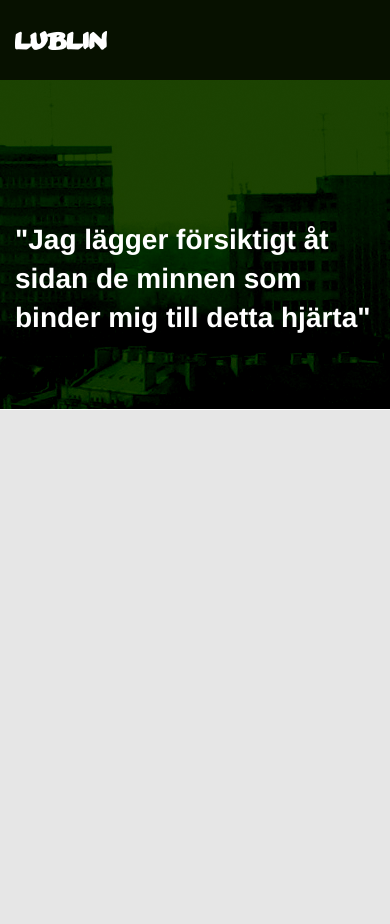
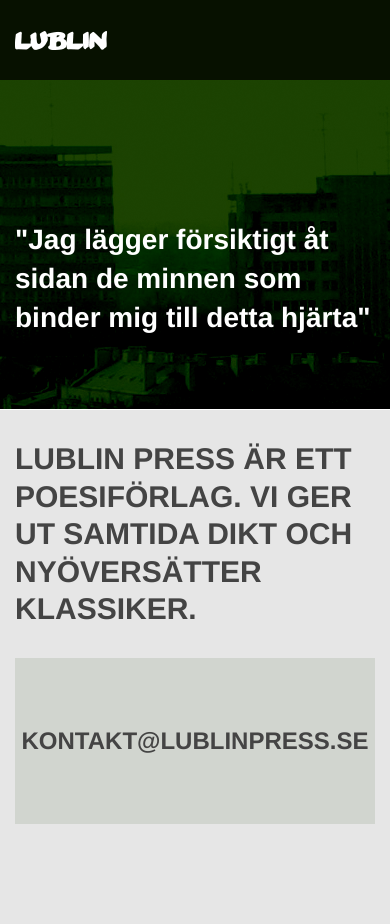
Before and after one commit to mariya/cikada, a plain HTML site: page index.html in a window 390 px wide. Before the commit the page ends 844 px from the top, so only its background shows below. Drawn offline with nearby package versions, Linux system fonts and the light colour scheme.

Commit message:
Responsive text

```diff
--- a/css/lublin.css
+++ b/css/lublin.css
@@ -1,5 +1,15 @@
 body {
   background-color: #e6e6e6;
+  color: #444444;
+}
+
+body a {
+  color: #444444;
+}
+
+body a:hover {
+  color: #aaa;
+  text-decoration: none;
 }
 
 /* Default is 1024px */
@@ -89,6 +99,40 @@ body > header > .tagline > h1 {
   }
 }
 
+/* Default is 1024px */
+body > .main-content {
+  border-bottom: #9f9f9f;
+  padding-bottom: 100px;
+  padding-top: 30px;
+}
+
+body > .main-content h2,
+body > .main-content h3 {
+  font-weight: bold;
+  margin: 0;
+  padding: 0;
+  text-transform: uppercase;
+}
+
+body > .main-content h2 {
+  line-height: 1.25em;
+  margin-bottom: 30px;
+  max-width: 425px;
+}
+
+body > .main-content h3 {
+  background-color: #d1d5cf;
+  padding: 70px;
+  text-align: center;
+}
+
+@media (min-width: 321px) and (max-width: 480px)  {
+  body > .main-content h3 {
+    padding-left: 0;
+    padding-right: 0;
+  }
+}
+
 /* Misc settings */
 ::selection {
   background: #ddd; /* Safari */
--- a/index.html
+++ b/index.html
@@ -29,6 +29,20 @@
         <h1>"Jag lägger försiktigt åt sidan de minnen som binder mig till detta hjärta"</h1>
       </div>
     </header>
+    <div class="container main-content">
+      <div class="row">
+        <div class="col-md-6">
+          <h2>
+            Lublin press är ett poesiförlag. Vi ger ut samtida dikt och nyöversätter klassiker.
+          </h2>
+        </div>
+        <div class="col-md-6">
+          <h3>
+            <a href="mailto:kontakt@lublinpress.se">kontakt@lublinpress.se</a>
+          </h3>
+        </div>
+      </div>
+    </div>
     <!-- jQuery (necessary for Bootstrap's JavaScript plugins) -->
     <script src="http://code.jquery.com/jquery.js"></script>
     <!-- Include all compiled plugins (below), or include individual files as needed -->
```
